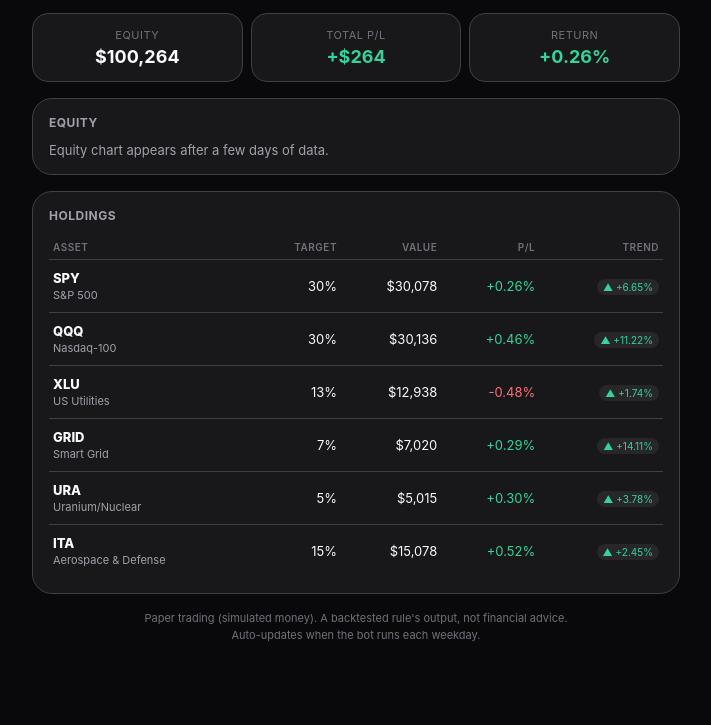
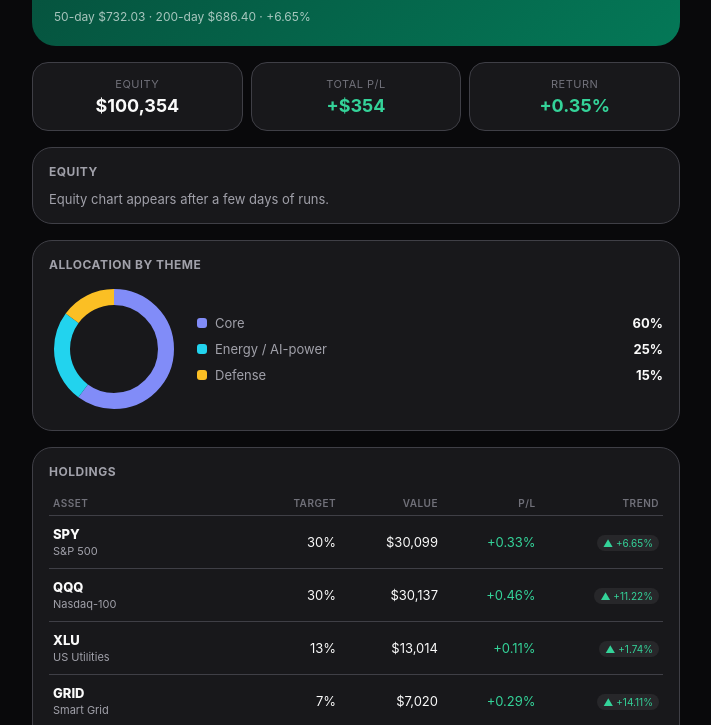
Before and after one commit to pw6jyz5hth-droid/trading-bot-signal, a plain HTML site: page index.html in a window 1280 px wide. Shown: the part 255-980 px from the top of the page, without its empty margins (284-995 px from the left). Before the commit the page ends 946 px from the top, so only its background shows below. Drawn offline with Linux system fonts and the light colour scheme.

Commit message:
Dashboard: theme donut, rebalance countdown, trade history

```diff
--- a/account.json
+++ b/account.json
@@ -1,8 +1,8 @@
 {
-  "updated_at": "2026-06-25T20:07:04+00:00",
-  "equity": 100264.06,
+  "updated_at": "2026-06-25T20:26:12+00:00",
+  "equity": 100353.65,
   "cash": 0.06,
-  "buying_power": 280739.44,
+  "buying_power": 280990.28,
   "positions": [
     {
       "symbol": "GRID",
@@ -21,30 +21,30 @@
     {
       "symbol": "QQQ",
       "qty": 41.9727,
-      "market_value": 30136.4,
-      "unrealized_pl": 136.41,
+      "market_value": 30137.24,
+      "unrealized_pl": 137.25,
       "unrealized_plpc": 0.46
     },
     {
       "symbol": "SPY",
       "qty": 40.9467,
-      "market_value": 30077.79,
-      "unrealized_pl": 77.8,
-      "unrealized_plpc": 0.26
+      "market_value": 30099.08,
+      "unrealized_pl": 99.09,
+      "unrealized_plpc": 0.33
     },
     {
       "symbol": "URA",
       "qty": 113.7395,
-      "market_value": 5014.78,
-      "unrealized_pl": 14.79,
-      "unrealized_plpc": 0.3
+      "market_value": 5005.68,
+      "unrealized_pl": 5.69,
+      "unrealized_plpc": 0.11
     },
     {
       "symbol": "XLU",
       "qty": 283.533,
-      "market_value": 12937.61,
-      "unrealized_pl": -62.38,
-      "unrealized_plpc": -0.48
+      "market_value": 13014.17,
+      "unrealized_pl": 14.18,
+      "unrealized_plpc": 0.11
     }
   ]
 }
--- a/equity_history.json
+++ b/equity_history.json
@@ -1,6 +1,6 @@
 [
   {
     "date": "2026-06-25",
-    "equity": 100264.06
+    "equity": 100353.65
   }
 ]
--- a/index.html
+++ b/index.html
@@ -8,15 +8,18 @@
   :root {
     --bg:#09090b; --surface:#18181b; --surface2:#27272a; --border:#3f3f46;
     --text:#fafafa; --muted:#a1a1aa; --faint:#71717a;
-    --cyan:#22d3ee; --indigo:#818cf8; --green:#34d399; --red:#f87171;
+    --cyan:#22d3ee; --indigo:#818cf8; --green:#34d399; --red:#f87171; --amber:#fbbf24;
   }
   * { box-sizing:border-box; margin:0; padding:0; }
   body { background:var(--bg); color:var(--text); font-family:-apple-system,BlinkMacSystemFont,"Segoe UI",Roboto,sans-serif; -webkit-font-smoothing:antialiased; padding:20px 16px 48px; max-width:680px; margin:0 auto; }
-  .header { display:flex; align-items:center; justify-content:space-between; margin-bottom:20px; }
+  .header { display:flex; align-items:center; justify-content:space-between; margin-bottom:14px; }
   .title { font-size:24px; font-weight:800; letter-spacing:-0.5px; }
   .subtitle { font-size:13px; color:var(--muted); margin-top:2px; }
   .badge { font-size:11px; color:var(--muted); background:var(--surface); border:1px solid var(--border); border-radius:999px; padding:6px 12px; white-space:nowrap; }
   .dot { display:inline-block; width:7px; height:7px; border-radius:50%; background:var(--green); margin-right:6px; vertical-align:middle; }
+
+  .countdown { display:flex; align-items:center; gap:8px; background:var(--surface); border:1px solid var(--border); border-radius:14px; padding:10px 14px; margin-bottom:16px; font-size:13px; color:var(--muted); }
+  .countdown b { color:var(--cyan); font-weight:700; }
 
   .status { border-radius:24px; padding:22px; margin-bottom:16px; position:relative; overflow:hidden; }
   .status.on  { background:linear-gradient(135deg,#064e3b,#047857); }
@@ -34,7 +37,15 @@
 
   .card { background:var(--surface); border:1px solid var(--border); border-radius:20px; padding:16px; margin-bottom:16px; }
   .card h2 { font-size:12px; color:var(--muted); text-transform:uppercase; letter-spacing:.5px; margin-bottom:12px; }
-  svg { width:100%; height:120px; display:block; }
+  .spark svg { width:100%; height:120px; display:block; }
+
+  .donutwrap { display:flex; align-items:center; gap:18px; }
+  .donutwrap svg { width:130px; height:130px; flex-shrink:0; }
+  .legend { flex:1; }
+  .legrow { display:flex; align-items:center; gap:8px; padding:5px 0; font-size:13px; }
+  .legrow .sw { width:10px; height:10px; border-radius:3px; flex-shrink:0; }
+  .legrow .nm { flex:1; color:var(--muted); }
+  .legrow .pc { font-weight:700; }
 
   table { width:100%; border-collapse:collapse; }
   th { font-size:10px; color:var(--faint); text-transform:uppercase; letter-spacing:.5px; text-align:right; padding:6px 4px; font-weight:600; }
@@ -46,8 +57,16 @@
   .pos { color:var(--green); } .neg { color:var(--red); }
   .tag { font-size:10px; padding:2px 6px; border-radius:999px; background:var(--surface2); color:var(--muted); }
 
+  .trade { display:flex; align-items:center; gap:10px; padding:9px 0; border-top:1px solid var(--border); font-size:13px; }
+  .trade:first-child { border-top:none; }
+  .tside { font-size:10px; font-weight:800; padding:3px 8px; border-radius:6px; letter-spacing:.5px; }
+  .tbuy { background:rgba(52,211,153,.15); color:var(--green); }
+  .tsell { background:rgba(248,113,113,.15); color:var(--red); }
+  .tinfo { flex:1; } .tsym { font-weight:700; } .tdate { font-size:11px; color:var(--faint); }
+  .tval { font-weight:700; }
+
   .disclaimer { font-size:11px; color:var(--faint); line-height:1.5; margin-top:8px; text-align:center; }
-  .err { color:var(--red); font-size:13px; text-align:center; padding:20px; }
+  .err { color:var(--muted); font-size:13px; text-align:center; padding:16px; }
 </style>
 </head>
 <body>
@@ -59,15 +78,21 @@
     <div class="badge"><span class="dot"></span><span id="asof">—</span></div>
   </div>
 
+  <div class="countdown">
+    <span>⏱</span><span>Next automatic check: <b id="countdown">calculating…</b></span>
+  </div>
+
   <div id="content"></div>
 
   <div class="disclaimer">
     Paper trading (simulated money). A backtested rule's output, not financial advice.<br/>
-    Auto-updates when the bot runs each weekday.
+    Auto-updates when the bot runs each weekday at 22:00.
   </div>
 
 <script>
 const NAMES = { SPY:'S&P 500', QQQ:'Nasdaq-100', XLU:'US Utilities', GRID:'Smart Grid', URA:'Uranium/Nuclear', ITA:'Aerospace & Defense' };
+const THEME = { SPY:'Core', QQQ:'Core', XLU:'Energy / AI-power', GRID:'Energy / AI-power', URA:'Energy / AI-power', ITA:'Defense' };
+const THEME_COLOR = { 'Core':'#818cf8', 'Energy / AI-power':'#22d3ee', 'Defense':'#fbbf24' };
 const START_CAPITAL = 100000;
 const money = n => '$' + Number(n).toLocaleString('en-US',{minimumFractionDigits:2,maximumFractionDigits:2});
 const money0 = n => '$' + Number(n).toLocaleString('en-US',{maximumFractionDigits:0});
@@ -78,34 +103,56 @@
   catch(e){ return null; }
 }
 
+// ── Next weekday 22:00 local countdown ──
+function nextRun(){
+  const now = new Date();
+  let d = new Date(now); d.setHours(22,0,0,0);
+  if (d <= now) d.setDate(d.getDate()+1);
+  while (d.getDay()===0 || d.getDay()===6){ d.setDate(d.getDate()+1); } // skip weekend
+  d.setHours(22,0,0,0);
+  return d;
+}
+function tickCountdown(){
+  const ms = nextRun() - new Date();
+  const m = Math.max(0, Math.floor(ms/60000));
+  const days = Math.floor(m/1440), hrs = Math.floor((m%1440)/60), mins = m%60;
+  let s = ''; if(days) s += days+'d '; s += hrs+'h '+mins+'m';
+  document.getElementById('countdown').textContent = s;
+}
+
+// ── Inline SVG donut ──
+function donut(segments){
+  const R=52, W=16, C=2*Math.PI*R, cx=65, cy=65;
+  let off=0, arcs='';
+  segments.forEach(s=>{
+    const dash=s.frac*C;
+    arcs += `<circle cx="${cx}" cy="${cy}" r="${R}" fill="none" stroke="${s.color}" stroke-width="${W}" stroke-dasharray="${dash.toFixed(2)} ${(C-dash).toFixed(2)}" stroke-dashoffset="${(-off).toFixed(2)}" transform="rotate(-90 ${cx} ${cy})"/>`;
+    off += dash;
+  });
+  return `<svg viewBox="0 0 130 130">${arcs}</svg>`;
+}
+
 function sparkline(history){
-  if(!history || history.length<2) return '<div class="subtitle">Equity chart appears after a few days of data.</div>';
+  if(!history || history.length<2) return '<div class="subtitle">Equity chart appears after a few days of runs.</div>';
   const vals = history.map(h=>h.equity), n=vals.length;
   const min=Math.min(...vals), max=Math.max(...vals), rng=(max-min)||1;
   const W=600,H=120,pad=4;
-  const pts = vals.map((v,i)=>{
-    const x = pad + i*(W-2*pad)/(n-1);
-    const y = pad + (1-(v-min)/rng)*(H-2*pad);
-    return x.toFixed(1)+','+y.toFixed(1);
-  });
-  const up = vals[n-1]>=vals[0];
-  const color = up?'var(--green)':'var(--red)';
-  const area = `${pad},${H} ` + pts.join(' ') + ` ${W-pad},${H}`;
+  const pts = vals.map((v,i)=>{ const x=pad+i*(W-2*pad)/(n-1); const y=pad+(1-(v-min)/rng)*(H-2*pad); return x.toFixed(1)+','+y.toFixed(1); });
+  const up = vals[n-1]>=vals[0], color = up?'var(--green)':'var(--red)';
   return `<svg viewBox="0 0 ${W} ${H}" preserveAspectRatio="none">
-    <polygon points="${area}" fill="${color}" opacity="0.12"/>
-    <polyline points="${pts.join(' ')}" fill="none" stroke="${color}" stroke-width="2" stroke-linejoin="round"/>
-  </svg>`;
+    <polygon points="${pad},${H} ${pts.join(' ')} ${W-pad},${H}" fill="${color}" opacity="0.12"/>
+    <polyline points="${pts.join(' ')}" fill="none" stroke="${color}" stroke-width="2" stroke-linejoin="round"/></svg>`;
 }
 
-function render(signal, account, history){
+function fmtDate(s){ if(!s) return ''; const d=new Date(s); return d.toLocaleDateString('en-US',{month:'short',day:'numeric'})+' '+d.toLocaleTimeString('en-US',{hour:'2-digit',minute:'2-digit'}); }
+
+function render(signal, account, history, trades){
   const c = document.getElementById('content');
-  if(!signal){ c.innerHTML = '<div class="err">Could not load signal data yet. The bot publishes it when it runs.</div>'; return; }
-
+  if(!signal){ c.innerHTML = '<div class="err">Could not load signal data yet.</div>'; return; }
   document.getElementById('strategy').textContent = signal.strategy + ' · trend-following';
   document.getElementById('asof').textContent = 'as of ' + signal.as_of_date;
 
-  const on = signal.market_trend === 'ON';
-  const d = signal.market_detail;
+  const on = signal.market_trend === 'ON', d = signal.market_detail;
   let html = `
     <div class="status ${on?'on':'off'}">
       <div class="lbl">MARKET TREND FILTER (SPY 50/200)</div>
@@ -115,47 +162,66 @@
     </div>`;
 
   if(account){
-    const pl = account.equity - START_CAPITAL;
-    const plpc = pl/START_CAPITAL*100;
-    const cls = pl>=0?'pos':'neg';
+    const pl = account.equity - START_CAPITAL, plpc = pl/START_CAPITAL*100, cls = pl>=0?'pos':'neg';
+    const plStr = (pl>=0?'+':'−') + money0(Math.abs(pl)).replace('$','$');
     html += `
       <div class="grid">
         <div class="stat"><div class="k">EQUITY</div><div class="v">${money0(account.equity)}</div></div>
-        <div class="stat"><div class="k">TOTAL P/L</div><div class="v ${cls}">${(pl>=0?'+':'')+money0(Math.abs(pl)).replace('$',pl<0?'-$':'$')}</div></div>
+        <div class="stat"><div class="k">TOTAL P/L</div><div class="v ${cls}">${plStr}</div></div>
         <div class="stat"><div class="k">RETURN</div><div class="v ${cls}">${pct(plpc)}</div></div>
       </div>
-      <div class="card"><h2>Equity</h2>${sparkline(history)}</div>`;
+      <div class="card"><h2>Equity</h2><div class="spark">${sparkline(history)}</div></div>`;
   }
 
-  // Holdings: join signal targets with actual positions.
+  // ── Theme breakdown donut ──
   const posBy = {}; (account?.positions||[]).forEach(p=>posBy[p.symbol]=p);
-  let rows = signal.holdings.map(h=>{
-    const p = posBy[h.ticker];
-    const plpc = p? p.unrealized_plpc : null;
-    const cls = plpc==null?'':(plpc>=0?'pos':'neg');
-    const up = h.own_trend==='UP';
+  const themeTot = {}; let grand = 0;
+  signal.holdings.forEach(h=>{
+    const v = posBy[h.ticker] ? posBy[h.ticker].market_value : h.target*100000;
+    const t = THEME[h.ticker]||'Other'; themeTot[t]=(themeTot[t]||0)+v; grand+=v;
+  });
+  const segs = Object.entries(themeTot).map(([t,v])=>({name:t, frac:v/grand, color:THEME_COLOR[t]||'#888', val:v}));
+  const legend = segs.map(s=>`<div class="legrow"><span class="sw" style="background:${s.color}"></span><span class="nm">${s.name}</span><span class="pc">${Math.round(s.frac*100)}%</span></div>`).join('');
+  html += `<div class="card"><h2>Allocation by theme</h2><div class="donutwrap">${donut(segs)}<div class="legend">${legend}</div></div></div>`;
+
+  // ── Holdings ──
+  const rows = signal.holdings.map(h=>{
+    const p = posBy[h.ticker], plpc = p? p.unrealized_plpc : null, cls = plpc==null?'':(plpc>=0?'pos':'neg'), up = h.own_trend==='UP';
     return `<tr>
       <td><span class="sym">${h.ticker}</span><br/><span class="name">${NAMES[h.ticker]||''}</span></td>
       <td>${Math.round(h.target*100)}%</td>
       <td>${p?money0(p.market_value):'—'}</td>
       <td class="${cls}">${plpc==null?'—':pct(plpc)}</td>
       <td><span class="tag" style="color:${up?'var(--green)':'var(--red)'}">${up?'▲':'▼'} ${pct(h.gap_pct)}</span></td>
-    </tr>`;
-  }).join('');
+    </tr>`; }).join('');
+  html += `<div class="card"><h2>Holdings</h2><table><thead><tr><th>Asset</th><th>Target</th><th>Value</th><th>P/L</th><th>Trend</th></tr></thead><tbody>${rows}</tbody></table></div>`;
 
-  html += `<div class="card"><h2>Holdings</h2>
-    <table><thead><tr><th>Asset</th><th>Target</th><th>Value</th><th>P/L</th><th>Trend</th></tr></thead>
-    <tbody>${rows}</tbody></table></div>`;
+  // ── Trade history ──
+  if(trades && trades.length){
+    const tr = trades.slice(0,12).map(t=>{
+      const buy = t.side==='buy';
+      return `<div class="trade">
+        <span class="tside ${buy?'tbuy':'tsell'}">${buy?'BUY':'SELL'}</span>
+        <div class="tinfo"><span class="tsym">${t.symbol}</span> <span class="name">${(t.qty).toFixed(2)} sh</span><br/><span class="tdate">${fmtDate(t.filled_at)}</span></div>
+        <span class="tval">${money0(t.value)}</span>
+      </div>`; }).join('');
+    html += `<div class="card"><h2>Trade history</h2>${tr}</div>`;
+  } else {
+    html += `<div class="card"><h2>Trade history</h2><div class="err">No trades yet — they appear here when the bot rebalances.</div></div>`;
+  }
 
   c.innerHTML = html;
 }
 
 async function refresh(){
-  const [signal, account, history] = await Promise.all([load('signal.json'), load('account.json'), load('equity_history.json')]);
-  render(signal, account, history);
+  const [signal, account, history, trades] = await Promise.all([
+    load('signal.json'), load('account.json'), load('equity_history.json'), load('trades.json')]);
+  render(signal, account, history, trades);
 }
 refresh();
-setInterval(refresh, 5*60*1000); // every 5 min
+setInterval(refresh, 5*60*1000);
+tickCountdown();
+setInterval(tickCountdown, 30*1000);
 </script>
 </body>
 </html>
--- /dev/null
+++ b/trades.json
@@ -0,0 +1,50 @@
+[
+  {
+    "symbol": "ITA",
+    "side": "buy",
+    "qty": 63.3908,
+    "price": 236.63,
+    "value": 14999.99,
+    "filled_at": "2026-06-25T19:26:55.493079Z"
+  },
+  {
+    "symbol": "URA",
+    "side": "buy",
+    "qty": 113.7395,
+    "price": 43.96,
+    "value": 4999.99,
+    "filled_at": "2026-06-25T19:26:53.123159Z"
+  },
+  {
+    "symbol": "GRID",
+    "side": "buy",
+    "qty": 36.8984,
+    "price": 189.71,
+    "value": 6999.99,
+    "filled_at": "2026-06-25T19:26:53.874164Z"
+  },
+  {
+    "symbol": "XLU",
+    "side": "buy",
+    "qty": 283.533,
+    "price": 45.85,
+    "value": 12999.99,
+    "filled_at": "2026-06-25T19:26:51.74342Z"
+  },
+  {
+    "symbol": "QQQ",
+    "side": "buy",
+    "qty": 41.9727,
+    "price": 714.75,
+    "value": 29999.99,
+    "filled_at": "2026-06-25T19:26:51.906376Z"
+  },
+  {
+    "symbol": "SPY",
+    "side": "buy",
+    "qty": 40.9467,
+    "price": 732.66,
+    "value": 29999.99,
+    "filled_at": "2026-06-25T19:26:50.641097Z"
+  }
+]
```
